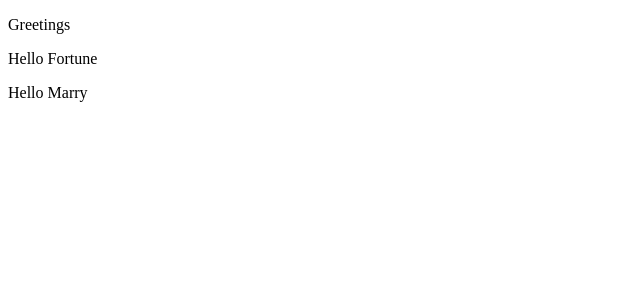
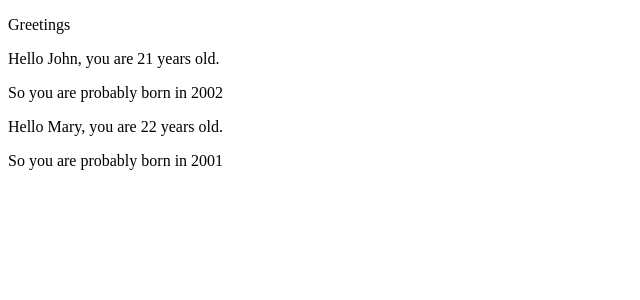
Before and after one commit to Fortune-Ndlovu/part1, a React (Create React App) app: page / in a window 1280 px wide. Shown: the top 300 px of the page, without its empty margins (0-640 px from the left). Built offline with nearby package versions, Linux system fonts and the light colour scheme.

Commit message:
Creating helper component that calculates the year of birth based on age

```diff
--- a/src/App.js
+++ b/src/App.js
@@ -1,17 +1,28 @@
-const Hello =  (props) => {
+const Hello = (props) => {
+  console.log(props);
+
+  const bornYear = () => {
+    const yearNow = new Date().getFullYear();
+    return yearNow - props.age;
+  };
+
   return (
     <div>
-      <p>Hello {props.name}</p>
+      <p>Hello {props.name}, you are {props.age} years old.</p>
+      <p>So you are probably born in {bornYear()}</p>
     </div>
   )
 }
 
 function App() {
+  const name = "John";
+  const age = 22;
+
   return (
     <div>
        <p>Greetings</p>
-       <Hello name="Fortune"/>
-       <Hello name="Marry"/>
+       <Hello name={name} age={2 * 10 + 1}/>
+       <Hello name="Mary"age={age}/>
     </div>
   );
 }
```
